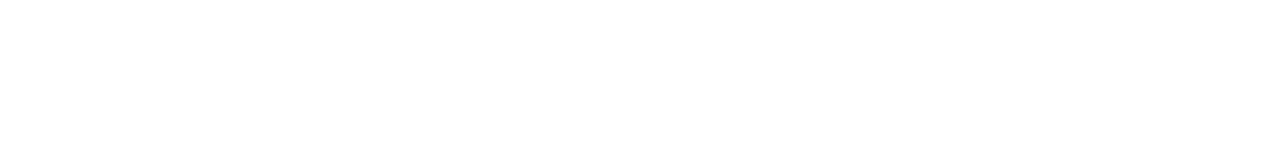
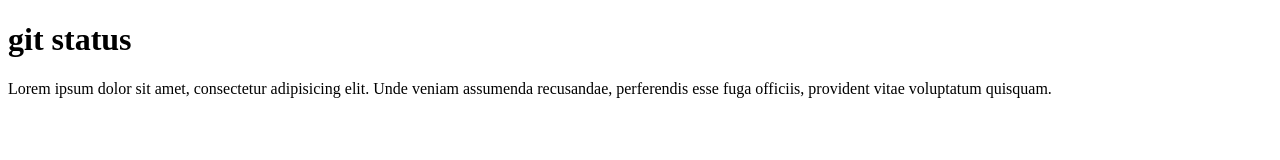
Before and after one commit to VeraVesna/site, a plain HTML site: page index.html in a window 1280 px wide. Drawn offline with Linux system fonts and the light colour scheme.

Commit message:
second commit

```diff
--- a/index.html
+++ b/index.html
@@ -5,6 +5,7 @@
 	<title>Document 111</title>
 </head>
 <body>
-
+	<h1>git status</h1>
+	<p>Lorem ipsum dolor sit amet, consectetur adipisicing elit. Unde veniam assumenda recusandae, perferendis esse fuga officiis, provident vitae voluptatum quisquam.</p>
 </body>
 </html>
```
